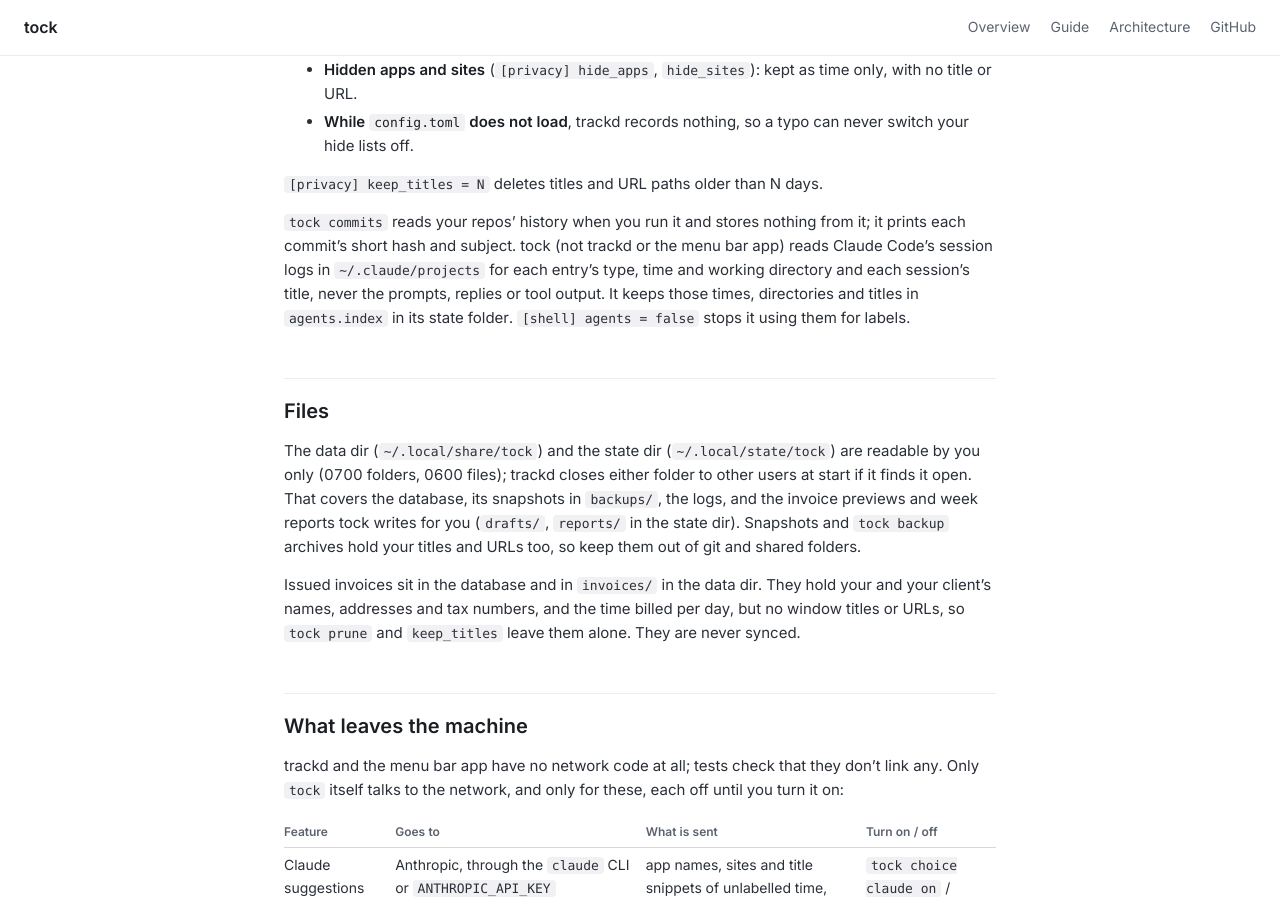
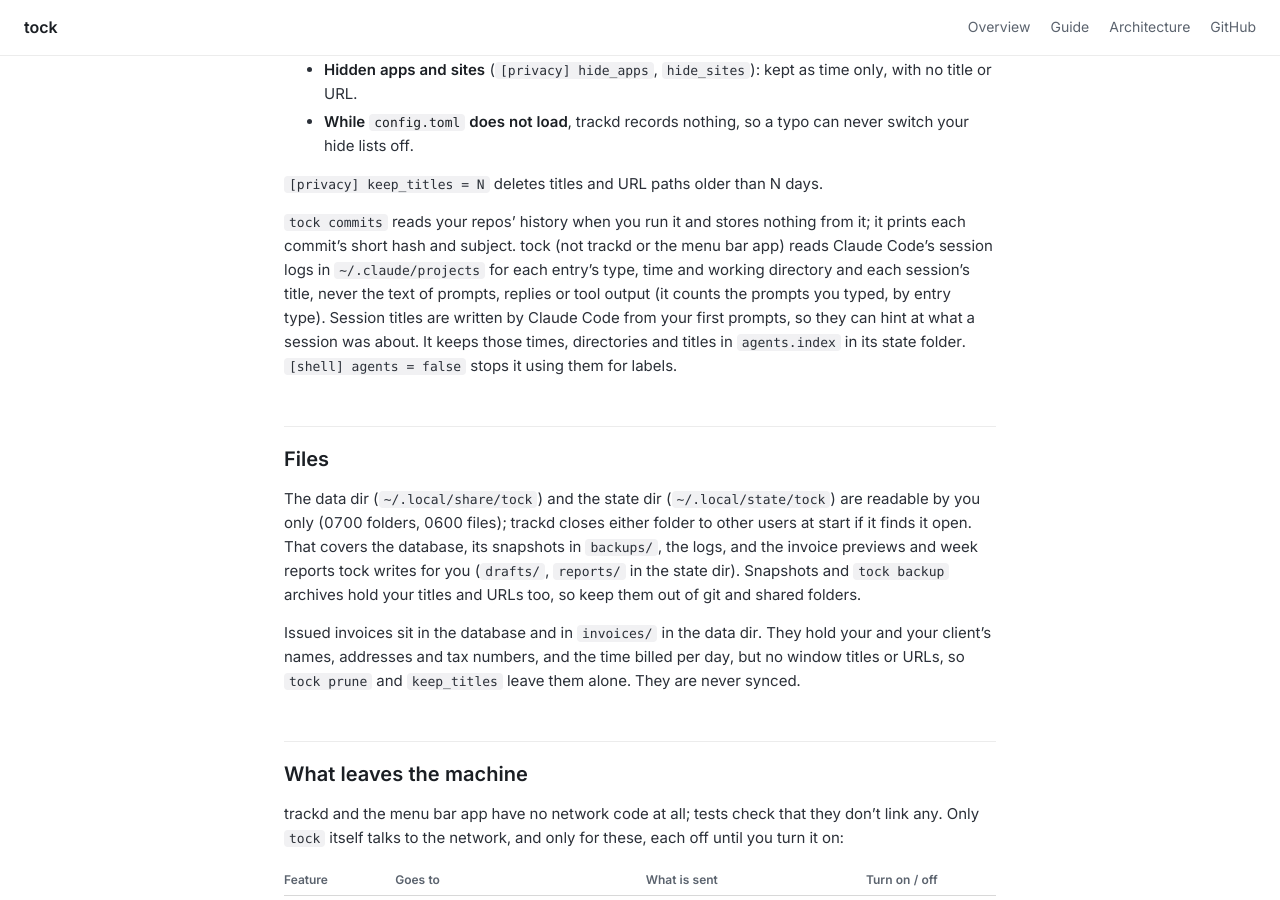
Before and after one commit to confuserdotcom/tock, a Jekyll site: the page built from docs/privacy.md, in a window 1280 px wide and 900 px high, scrolled down 845 px. Built offline with Jekyll 4.4.1, drawn with Linux system fonts in a browser that asks for light colours; our own code applies the rules of GitHub Pages for plain Markdown files.

Commit message:
Say the agent ledger counts prompts, never reads them
The changelog said it shows the prompts you typed and also that it never
reads what was said; it only ever counted them.

```diff
--- a/docs/privacy.md
+++ b/docs/privacy.md
@@ -43,7 +43,10 @@
 nothing from it; it prints each commit's short hash and subject. tock
 (not trackd or the menu bar app) reads Claude Code's session logs in
 `~/.claude/projects` for each entry's type, time and working directory
-and each session's title, never the prompts, replies or tool output. It
+and each session's title, never the text of prompts, replies or tool
+output (it counts the prompts you typed, by entry type). Session titles
+are written by Claude Code from your first prompts, so they can hint at
+what a session was about. It
 keeps those times, directories and titles in `agents.index` in its state
 folder. `[shell] agents = false` stops it using them for labels.
 
```
Also changed, not shown: docs/guide.md (+3 -2 lines), CHANGELOG.md.
